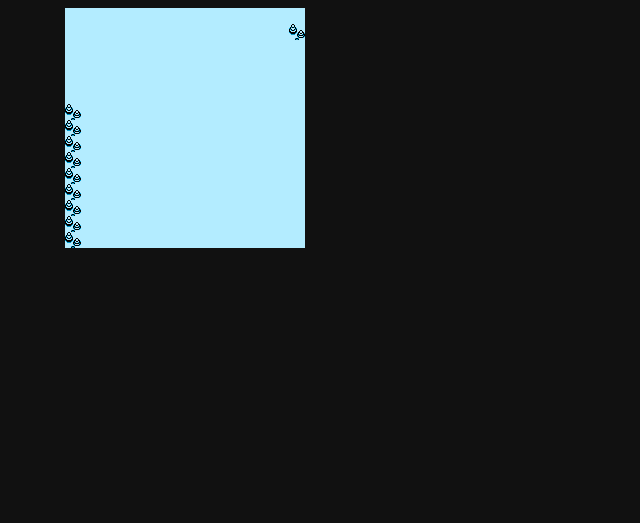
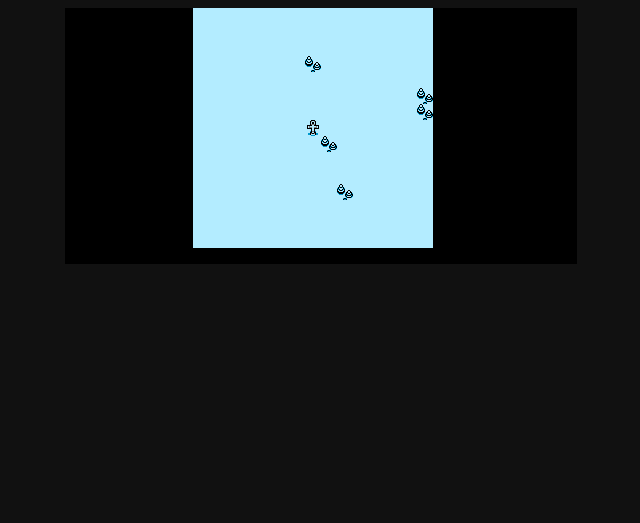
Before and after one commit to devseer/frozen, a plain HTML site: page index.html in a window 1280 px wide. Shown: the whole page, without its empty margins (319-959 px from the left). Drawn offline with Linux system fonts and the light colour scheme.

Commit message:
Fixed movement and resized canvas

```diff
--- a/index.html
+++ b/index.html
@@ -4,13 +4,13 @@
 	<title></title>
 	<style>
 		body { background-color: #111; }
-		canvas { display: block; width: 512px; height: 512px; margin: 0 auto; }
+		canvas { display: block; width: 512px; height: 256px; margin: 0 auto; }
 	</style>
 </head>
 <body>
 	<audio id="bgm"></audio>
 	<audio id="sfx"></audio>
-	<canvas id="game" height="512" width="512"></canvas>
+	<canvas id="game" height="256" width="512"></canvas>
 
 	<script src="js/game.js"></script>
 	<script>
--- a/js/game.js
+++ b/js/game.js
@@ -43,7 +43,7 @@
     };
 
     Event.prototype.collision = function(pos) {
-      return pos.x < 0 || pos.x > 32 || pos.y < 0 || pos.y > 32;
+      return pos.x < 0 || pos.x > 31 || pos.y < 0 || pos.y > 31;
     };
 
     Event.prototype.updateBound = function(bound) {
@@ -65,7 +65,7 @@
     Handle.prototype.update = function() {};
 
     Handle.prototype.clear = function() {
-      this.context.fillStyle = 'rgb(0, 64, 0)';
+      this.context.fillStyle = 'rgb(0, 0, 0)';
       return this.context.fillRect(0, 0, this.canvas.width, this.canvas.height);
     };
 
@@ -188,7 +188,7 @@
 
     Engine.prototype.draw = function() {
       var i, _i, _len, _ref, _results;
-      this.core.handle.clear;
+      this.core.handle.clear();
       _ref = this.objects.list;
       _results = [];
       for (_i = 0, _len = _ref.length; _i < _len; _i++) {
@@ -254,8 +254,6 @@
   })();
 
   Player = (function() {
-    Player.prototype.dimensions = {};
-
     Player.prototype.drawpos = {};
 
     Player.prototype.pos = {};
@@ -273,6 +271,8 @@
 
     Player.prototype.frame = 0;
 
+    Player.prototype.tile = {};
+
     Player.prototype.image = null;
 
     function Player(core) {
@@ -280,9 +280,9 @@
         x: (core.tile.viewport.width >> 1) * core.tile.tile.width,
         y: (core.tile.viewport.height >> 1) * core.tile.tile.height
       };
-      this.dimensions = {
-        x: core.tile.tile.width,
-        y: core.tile.tile.height
+      this.tile = {
+        width: core.tile.tile.width,
+        height: core.tile.tile.height
       };
       this.pos = {
         x: 15,
@@ -294,22 +294,23 @@
     }
 
     Player.prototype.update = function(core) {
-      var i;
-      if ((function() {
-        var _results;
-        _results = [];
-        for (i in this.dir) {
-          _results.push(this.setMove(core.input, i));
-        }
-        return _results;
-      }).call(this)) {
-        if (this.move(core.event.collision)) {
-          return core.tile.updateOffset({
-            x: this.pos.x - 7,
-            y: this.pos.y - 7
-          });
+      var i, _results;
+      _results = [];
+      for (i in this.dir) {
+        if (this.setMove(core.input, i)) {
+          if (this.move(core.event.collision)) {
+            _results.push(core.tile.updateOffset({
+              x: this.pos.x - 7,
+              y: this.pos.y - 7
+            }));
+          } else {
+            _results.push(void 0);
+          }
+        } else {
+          _results.push(void 0);
         }
       }
+      return _results;
     };
 
     Player.prototype.setMove = function(input, dir) {
@@ -323,8 +324,8 @@
     Player.prototype.move = function(collision) {
       var next;
       next = {
-        x: this.pos.x + (this.direction === this.dir.left ? 1 : this.direction === this.dir.right ? 1 : 0),
-        y: this.pos.y + (this.direction === this.dir.up ? 1 : this.direction === this.dir.down ? 1 : 0)
+        x: this.pos.x + (this.direction === this.dir.left ? -1 : this.direction === this.dir.right ? 1 : 0),
+        y: this.pos.y + (this.direction === this.dir.up ? -1 : this.direction === this.dir.down ? 1 : 0)
       };
       if (!collision(next)) {
         this.pos = next;
@@ -333,7 +334,7 @@
     };
 
     Player.prototype.draw = function(context) {
-      return context.drawImage(this.image, 256, 256, 16, 16, this.drawpos.x, this.drawpos.y, 16, 16);
+      return context.drawImage(this.image, 16, 128, this.tile.width, this.tile.height, 128 + this.drawpos.x, this.drawpos.y, this.tile.width, this.tile.height);
     };
 
     return Player;
@@ -420,7 +421,9 @@
     };
 
     World.prototype.drawTile = function(context, x, y, i, j) {
-      return context.drawImage(this.tileset, this.arr[i][j] % this.size.x * this.tile.width, this.arr[i][j] / this.size.y * this.tile.height, this.tile.width, this.tile.height, x * this.tile.width, y * this.tile.height, this.tile.width, this.tile.height);
+      if (i > -1 && i < this.arr.length && j > -1 && j < this.arr[i].length) {
+        return context.drawImage(this.tileset, this.arr[i][j] % this.size.x * this.tile.width, this.arr[i][j] / this.size.y * this.tile.height, this.tile.width, this.tile.height, 128 + x * this.tile.width, y * this.tile.height, this.tile.width, this.tile.height);
+      }
     };
 
     return World;
```
Also changed, not shown: 5 other files.
